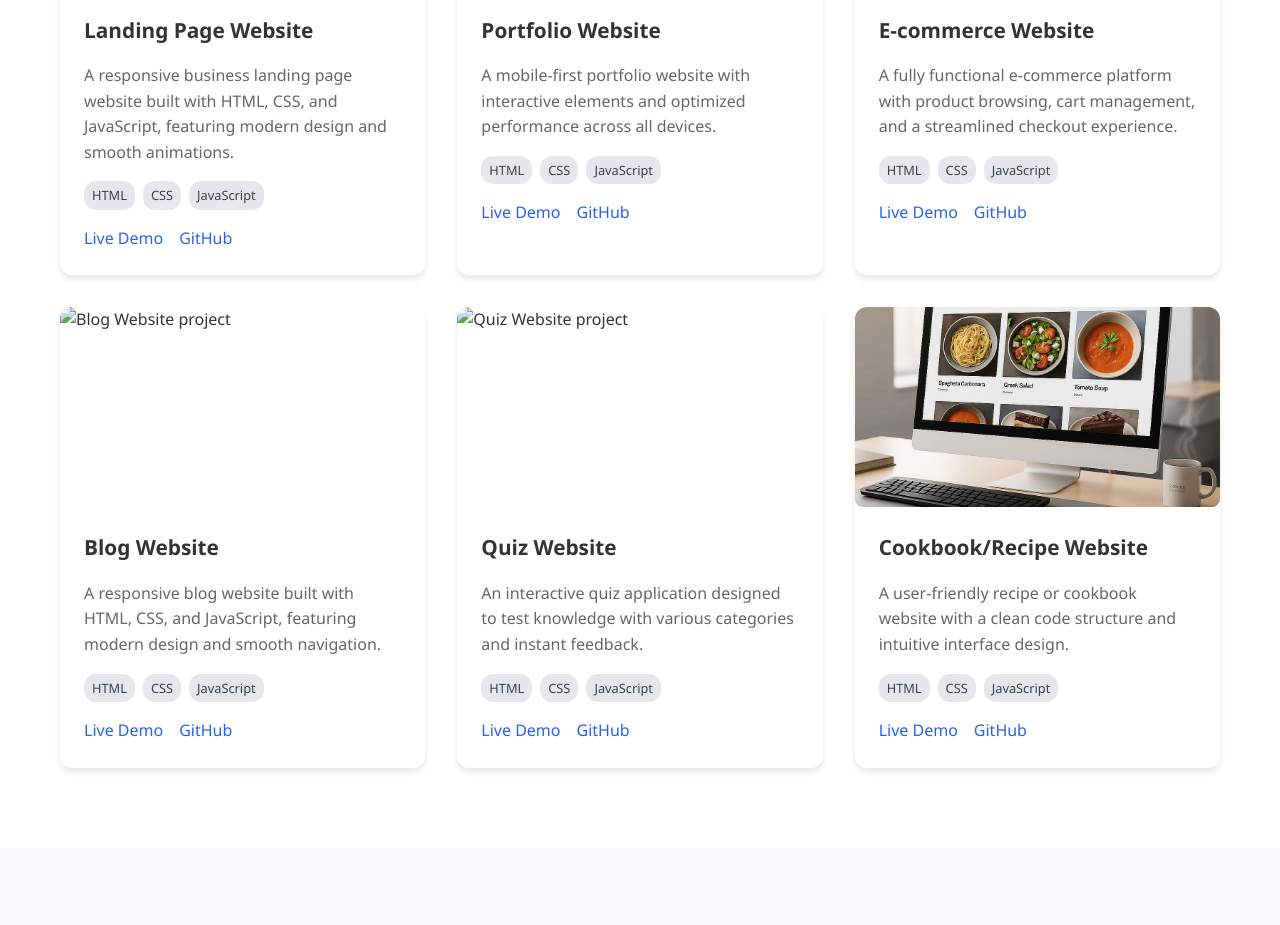
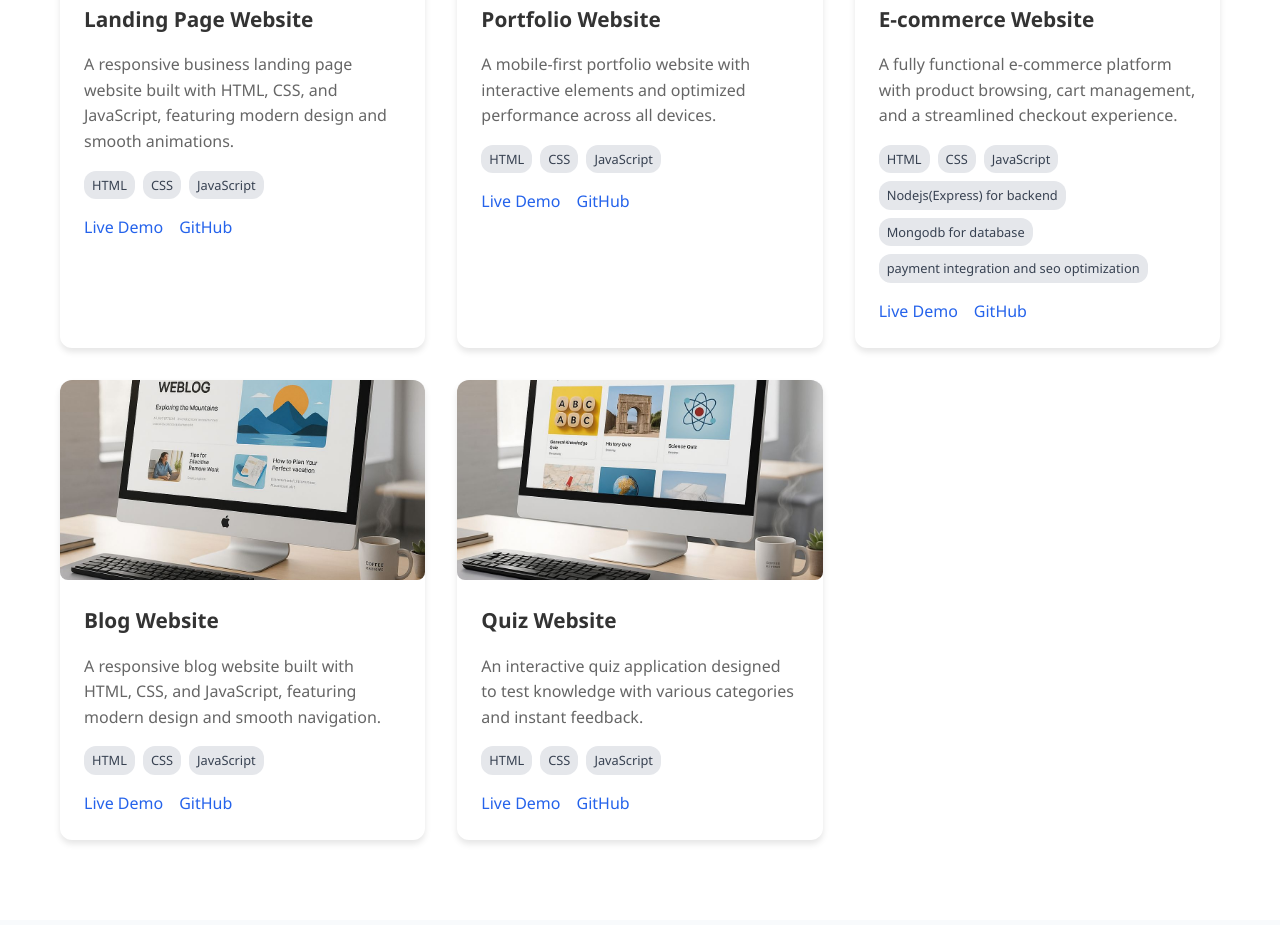
Before and after one commit to kolapodev-a11y/My-Portfolio, a plain HTML site: page index.html in a window 1280 px wide. Shown: the part 1743-2668 px from the top of the page. Drawn offline with nearby package versions, Linux system fonts and the light colour scheme.

Commit message:
Update project descriptions and image paths in index.html

```diff
--- a/index.html
+++ b/index.html
@@ -29,7 +29,7 @@
     <section id="home" class="hero">
         <div class="hero-content">
             <h1 class="hero-title">Hello, i'm <span class="highlight">Kolapo Victor a Passionate Web Developer</span></h1>
-            <h2 class="hero-subtitle">Web developer & designer</h2>
+            <h2 class="hero-subtitle">Fullstack Web developer</h2>
             <p class="hero-description"><i>I create Beautiful, Responsive Websites and Web Applications that bring ideas to life.</i></p>
             <div class="hero-buttons">
                 <a href="#projects" class="btn btn-primary">View My Work</a>
@@ -56,8 +56,9 @@
                             <span class="skill-tag">CSS3</span>
                             <span class="skill-tag">JAVASCRIPT</span>
                             <span class="skill-tag">RESPONSIVE DESIGN</span>
-                            <span class="skill-tag">MOBILE DEVELOPMENT</span>
-                            <span class="skill-tag">UI/UX DESIGN</span>
+                            <span class="skill-tag">NODEJS</span>
+                            <span class="skill-tag">REACT</span
+                            <span class="skill-tag">DATABASE(mongodb,sql)</span>
                         </div>
                     </div>
                 </div>
@@ -72,7 +73,7 @@
 
                 <div class="project-card">
                     <div class="project-image">
-                        <img src="land.jpg" alt="Landing Page Website project ">
+                        <img src="images/land.jpg" alt="Landing Page Website project ">
                     </div>
                     <div class="project-content">
                         <h3>Landing Page Website</h3>
@@ -91,7 +92,7 @@
 
                 <div class="project-card">
                     <div class="project-image">
-                        <img src="port.jpg" alt="Portfolio Website project ">
+                        <img src="images/port.jpg" alt="Portfolio Website project ">
                     </div>
                     <div class="project-content">
                         <h3>Portfolio Website</h3>
@@ -110,7 +111,7 @@
 
                 <div class="project-card">
                     <div class="project-image">
-                        <img src="ecomm.jpg" alt="E-commerce Website project ">
+                        <img src=".images/ecomm.jpg" alt="E-commerce Website project ">
                     </div>
                     <div class="project-content">
                         <h3>E-commerce Website</h3>
@@ -119,17 +120,20 @@
                             <span>HTML</span>
                             <span>CSS</span>
                             <span>JavaScript</span>
+                            <span>Nodejs(Express) for backend</span>
+                            <span>Mongodb for database</span>
+                            <span>payment integration and seo optimization</span>
                         </div>
                         <div class="project-links">
-                            <a href="https://kpz-ecommerce.netlify.app/" target="_blank" class="project-link">Live Demo</a>
-                            <a href="#" class="project-link">GitHub</a>
+                            <a href="https://fortunehub.name.ng" target="_blank" class="project-link">Live Demo</a>
+                            <a href="https://www.linkedin.com/in/kolapo-ofobutu-b68892382?utm_source=share&utm_campaign=share_via&utm_content=profile&utm_medium=android_app" class="project-link">GitHub</a>
                         </div>
                     </div>
                 </div>
 
                 <div class="project-card">
                     <div class="project-image">
-                        <img src="blog.jpg" alt="Blog Website project ">
+                        <img src="images/blog.jpg" alt="Blog Website project ">
                     </div>
                     <div class="project-content">
                         <h3>Blog Website</h3>
@@ -148,7 +152,7 @@
 
                 <div class="project-card">
                     <div class="project-image">
-                        <img src="quiz.jpg" alt="Quiz Website project ">
+                        <img src="images/quiz.jpg" alt="Quiz Website project ">
                     </div>
                     <div class="project-content">
                         <h3>Quiz Website</h3>
@@ -159,31 +163,13 @@
                             <span>JavaScript</span>
                         </div>
                         <div class="project-links">
-                            <a href="https://kpz-jambquiz.netlify.app/" target="_blank" class="project-link">Live Demo</a>
+                            <a href="koleepeezuquiz.name.ng" target="_blank" class="project-link">Live Demo</a>
                             <a href="#" class="project-link">GitHub</a>
                         </div>
                     </div>
                 </div>
 
-                <div class="project-card">
-                    <div class="project-image">
-                        <img src="cook.jpg" alt="Cookbook/Recipe Website project ">
-                    </div>
-                    <div class="project-content">
-                        <h3>Cookbook/Recipe Website</h3>
-                        <p>A user-friendly recipe or cookbook website with a clean code structure and intuitive interface design.</p>
-                        <div class="project-tech">
-                            <span>HTML</span>
-                            <span>CSS</span>
-                            <span>JavaScript</span>
-                        </div>
-                        <div class="project-links">
-                            <a href="https://kpz-cook-book.netlify.app/" target="_blank" class="project-link">Live Demo</a>
-                            <a href="#" class="project-link">GitHub</a>
-                        </div>
-                    </div>
-                </div>
-            </div>
+
         </div>
     </section>
 
```
